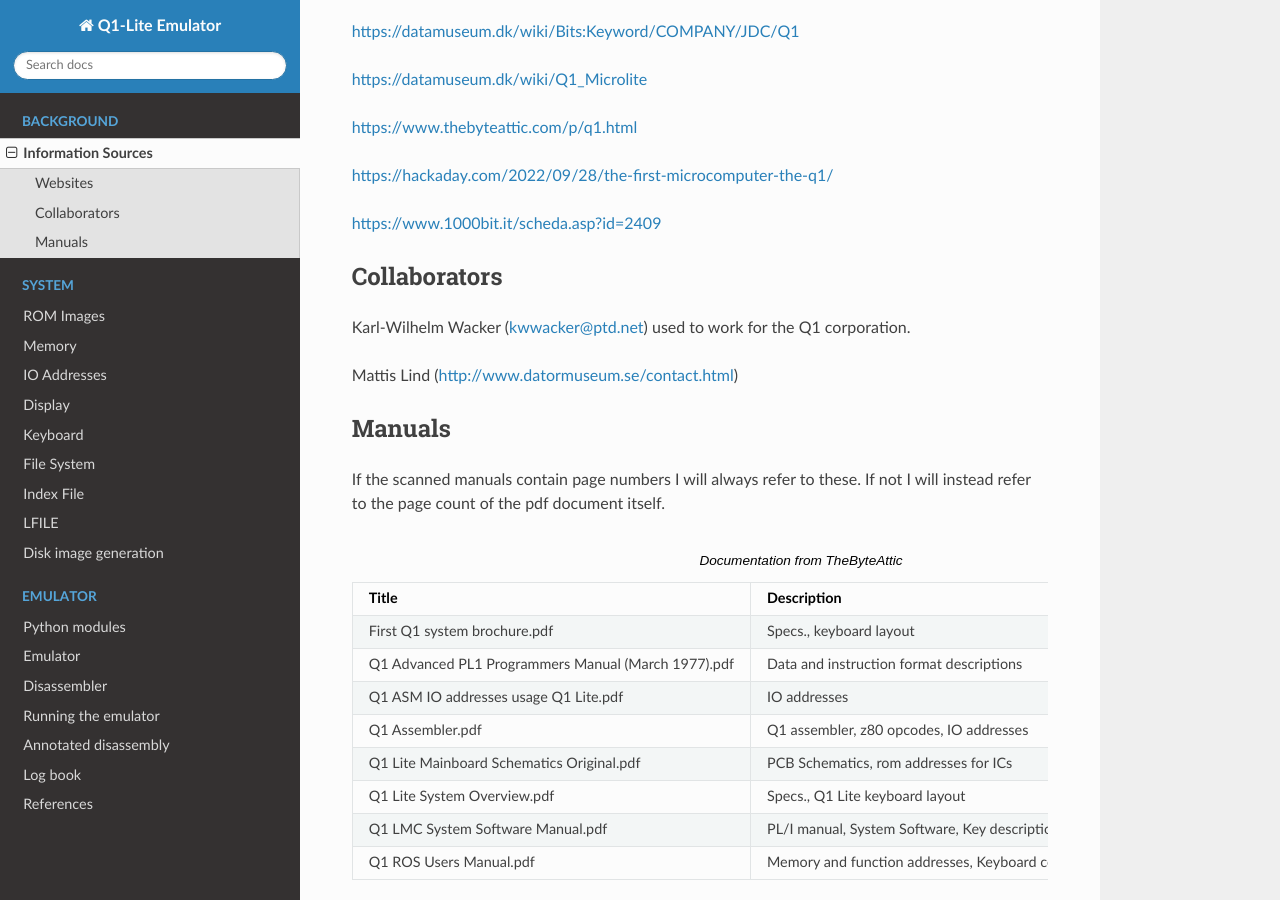
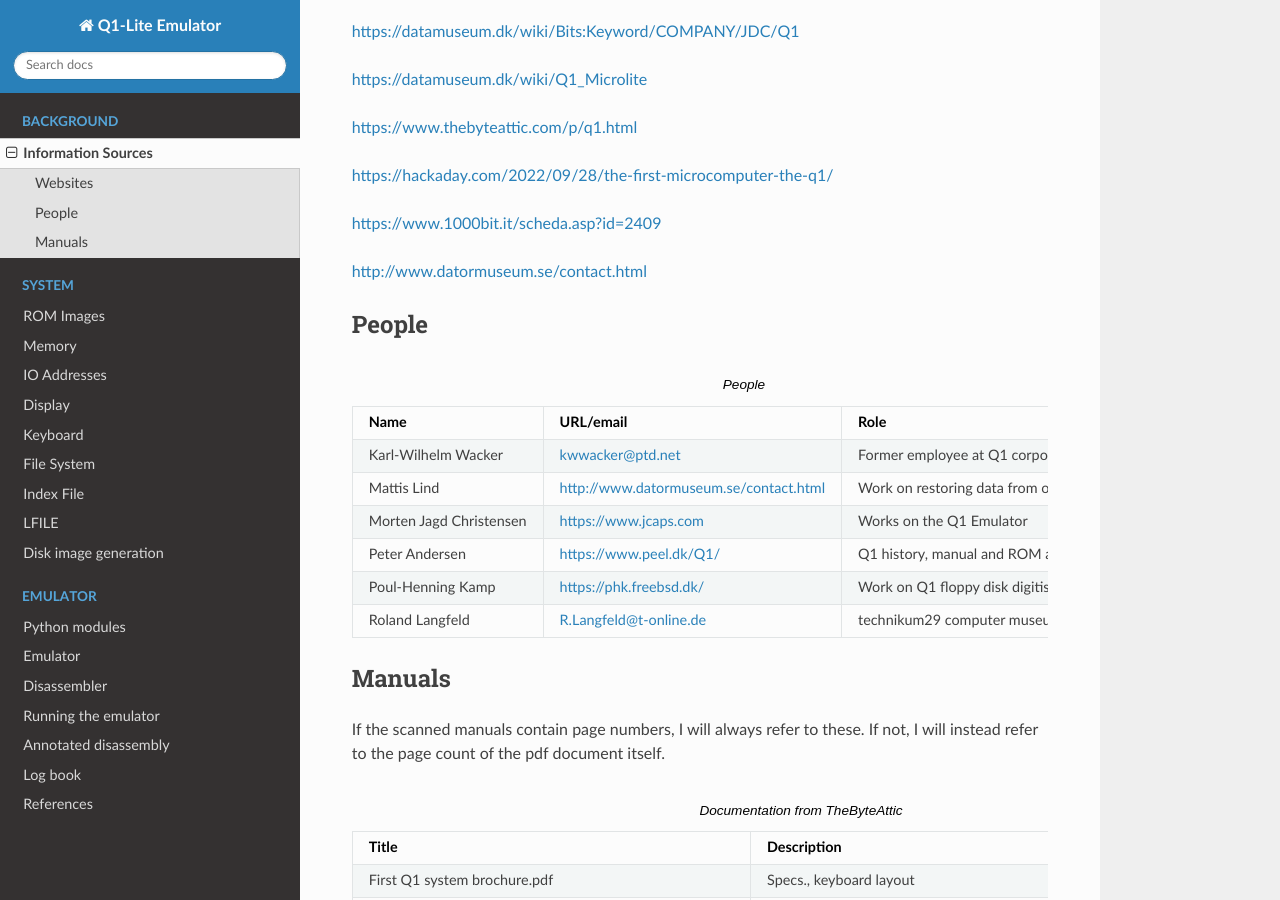
Before and after one commit to Datamuseum-DK/Q1-Emulator, a Sphinx documentation site: the page built from docs/source/information.rst, in a window 1280 px wide and 900 px high, scrolled down 292 px. Built offline with Sphinx 7.4.7 and the Read the Docs theme 2.0.0, drawn with Linux system fonts in a browser that asks for light colours.

Commit message:
docs, people

```diff
--- a/docs/source/information.rst
+++ b/docs/source/information.rst
@@ -20,20 +20,42 @@
 
 https://www.1000bit.it/scheda.asp?id=2409
 
+http://www.datormuseum.se/contact.html
 
-Collaborators
--------------
+People
+------
 
-Karl-Wilhelm Wacker (kwwacker@ptd.net) used to work for the Q1 corporation.
+.. list-table:: People
+   :header-rows: 1
 
-Mattis Lind (http://www.datormuseum.se/contact.html)
+   * - Name
+     - URL/email
+     - Role
+   * - Karl-Wilhelm Wacker
+     - kwwacker@ptd.net
+     - Former employee at Q1 corporation
+   * - Mattis Lind
+     - http://www.datormuseum.se/contact.html
+     - Work on restoring data from old floppy disks
+   * - Morten Jagd Christensen
+     - https://www.jcaps.com
+     - Works on the Q1 Emulator
+   * - Peter Andersen
+     - https://www.peel.dk/Q1/
+     - Q1 history, manual and ROM archive
+   * - Poul-Henning Kamp
+     - https://phk.freebsd.dk/
+     - Work on Q1 floppy disk digitisation
+   * - Roland Langfeld
+     - R.Langfeld@t-online.de
+     - technikum29 computer museum
 
 
 Manuals
 -------
 
-If the scanned manuals contain page numbers I will always refer to these. If
-not I will instead refer to the page count of the pdf document itself.
+If the scanned manuals contain page numbers, I will always refer to these. If
+not, I will instead refer to the page count of the pdf document itself.
 
 .. list-table:: Documentation from TheByteAttic
    :header-rows: 1
```
